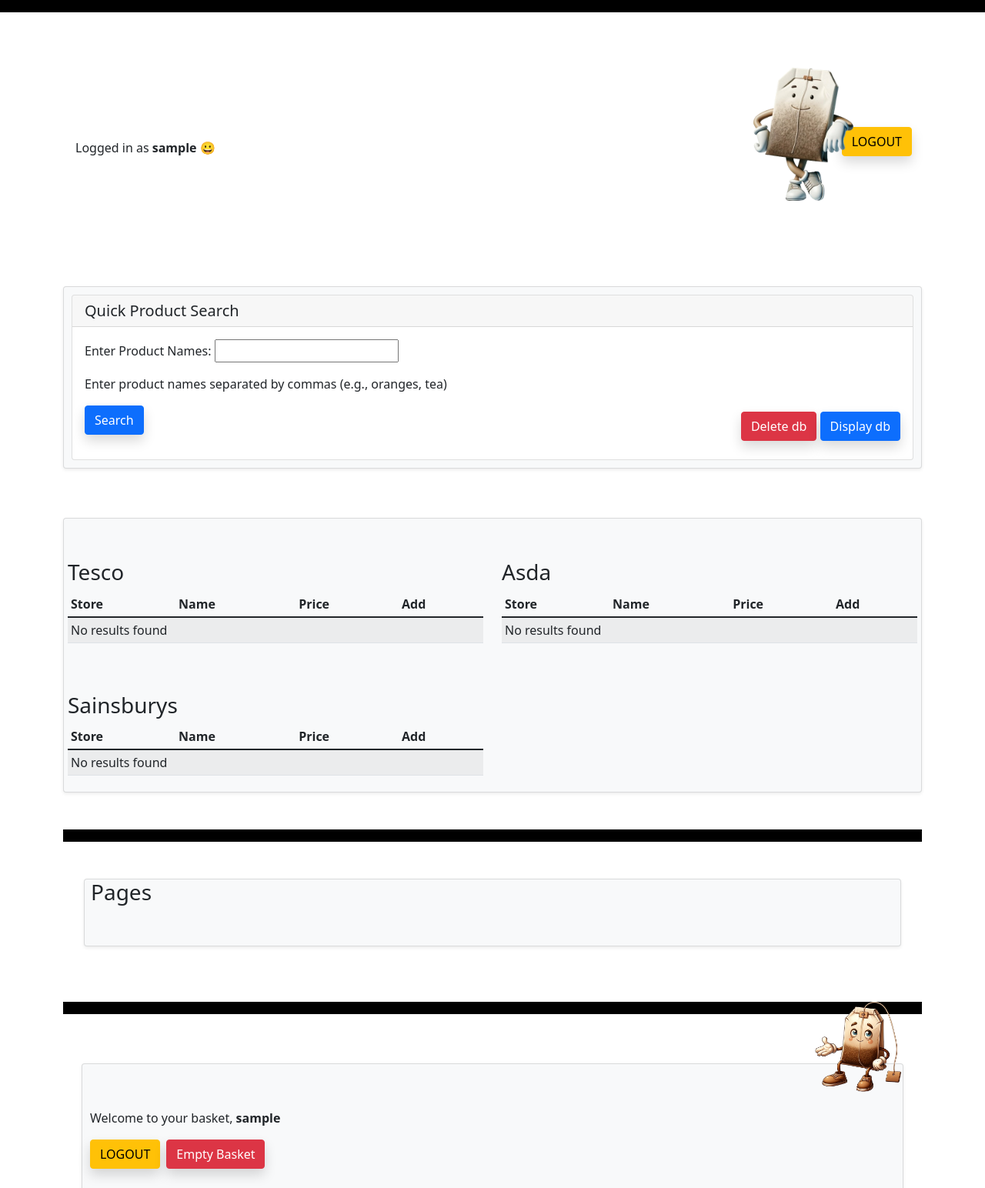
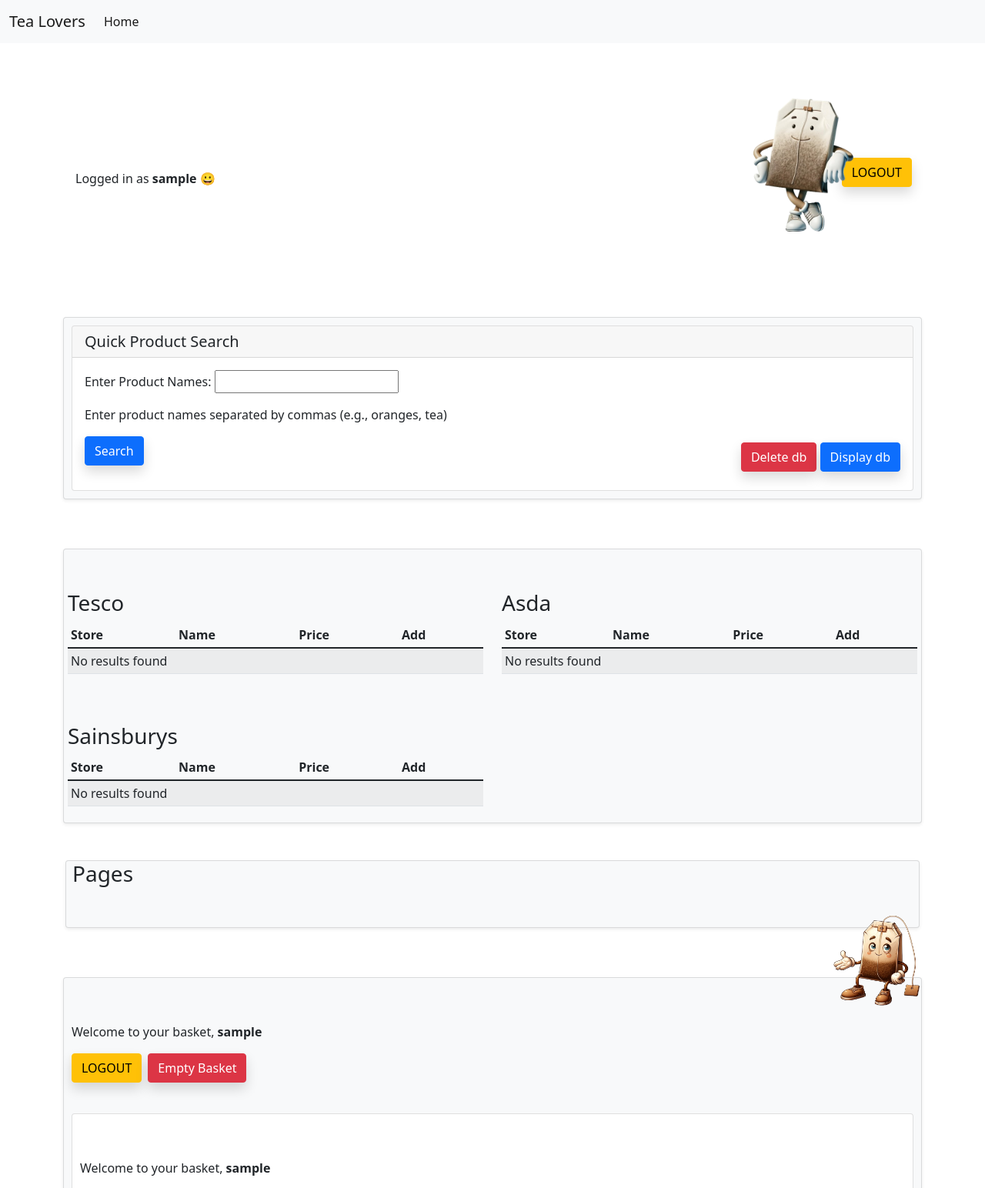
Before and after one commit to andrewbyteforge/pricecomparison, a Django app: page /products/ in a window 1280 px wide. Shown: the top 1544 px of the page at 77% size. Run offline with Django 4.2, Linux system fonts and the light colour scheme; the visitor is signed in with stand-in values (Sample User, id 1); some libraries are stand-ins or nearby versions.

Commit message:
Tidying html code in relation to navbar

```diff
--- a/Tea_Lovers/interface/templates/interface/basket.html
+++ b/Tea_Lovers/interface/templates/interface/basket.html
@@ -1,4 +1,3 @@
-{% extends 'interface/base.html' %}
 {% load static %}
 {% block content %}
                 <!-- ***************************************************************** -->
--- a/Tea_Lovers/interface/templates/interface/navbar.html
+++ b/Tea_Lovers/interface/templates/interface/navbar.html
@@ -1,3 +1,17 @@
-<nav class="navbar navbar-expand-lg navbar-light bg-black">
-
+<!-- Navbar -->
+<nav class="navbar navbar-expand-lg navbar-light bg-light">
+    <div class="container-fluid">
+        <a class="navbar-brand" href="#">Tea Lovers</a>
+        <button class="navbar-toggler" type="button" data-bs-toggle="collapse" data-bs-target="#navbarNav" aria-controls="navbarNav" aria-expanded="false" aria-label="Toggle navigation">
+            <span class="navbar-toggler-icon"></span>
+        </button>
+        <div class="collapse navbar-collapse" id="navbarNav">
+            <ul class="navbar-nav">
+                <li class="nav-item">
+                    <a class="nav-link active" aria-current="page" href="#">Home</a>
+                </li>
+                <!-- Add more navigation items here -->
+            </ul>
+        </div>
+    </div>
 </nav>
--- a/Tea_Lovers/interface/templates/interface/pagination.html
+++ b/Tea_Lovers/interface/templates/interface/pagination.html
@@ -1,9 +1,5 @@
-{% extends 'interface/base.html' %}
-{% load static %}
-{% block content %}
-
 <!-- PAGINATION -->
-            <div class="container-fluid  pagination-padding"> <!-- Use container-fluid for full width with padding -->
+<div class="container-fluid pagination-padding"> <!-- Use container-fluid for full width with padding -->
     <div class="card grey-background"> <!-- Apply the grey-background class here -->
         <h3 class="px-2">Pages</h3>
         <div class="card-body custom-padding"> <!-- Apply custom-padding class here -->
@@ -35,5 +31,3 @@
         </div>
     </div>
 </div>
-
-{% endblock %}
```
Lines whose indentation alone changed are shown as unchanged.
